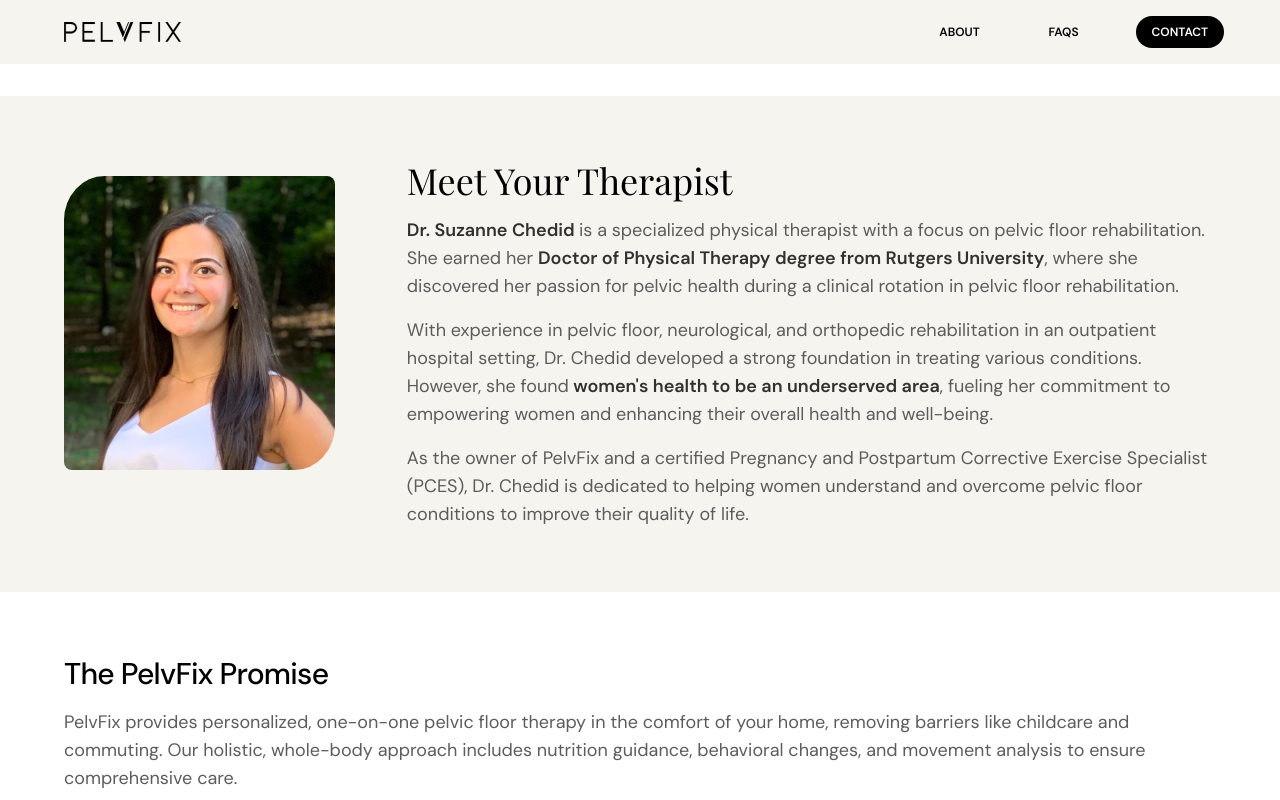
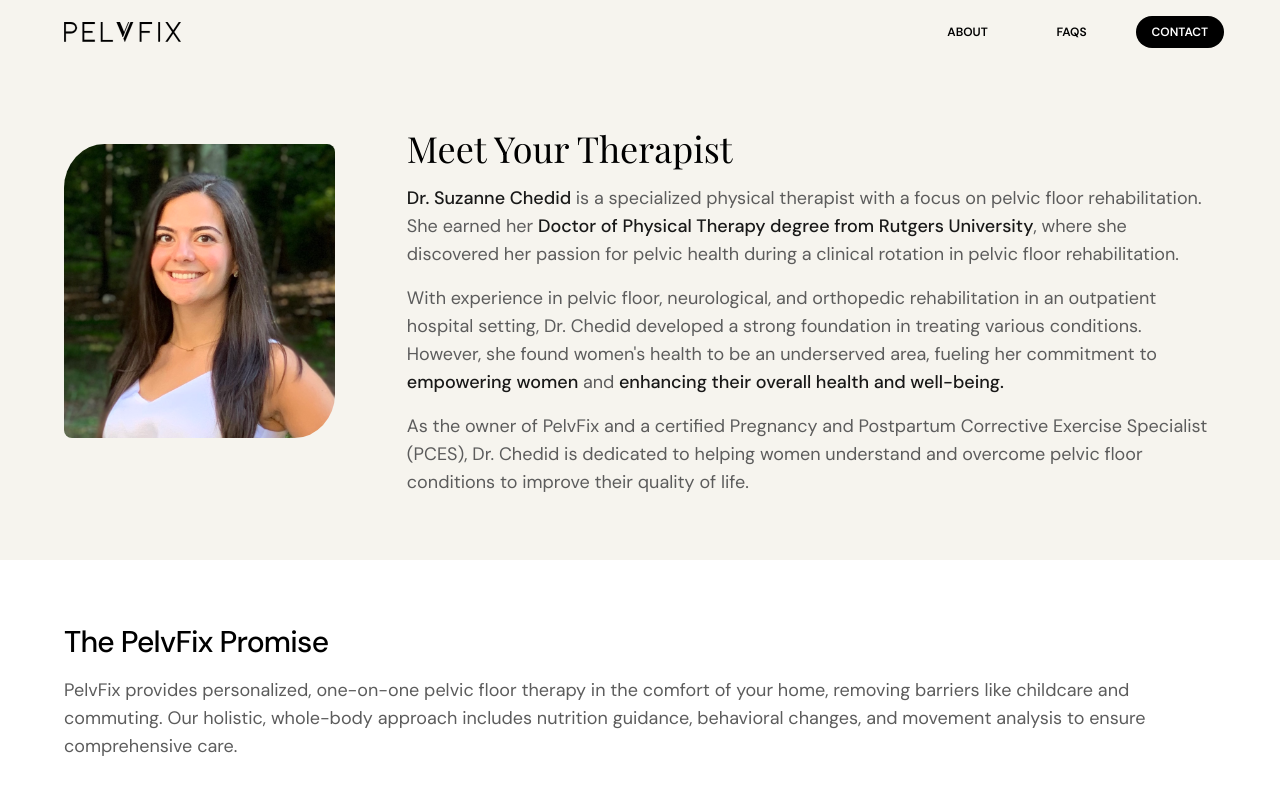
Before and after one commit to rjf2016/pelvfix-pt, a Next.js app: page /about in a window 1280 px wide. Shown: the top 800 px of the page. Built offline with nearby package versions, Linux system fonts and the light colour scheme.

Commit message:
added sitemap

```diff
--- a/app/about/page.tsx
+++ b/app/about/page.tsx
@@ -11,7 +11,7 @@
 
 export default function AboutPage() {
   return (
-    <div className="mb-16">
+    <div>
       <section className="bg-muted flex flex-col justify-center">
         <div className="container px-4 md:px-6 py-16 flex flex-col justify-center items-center md:items-start gap-x-8 lg:gap-x-16 gap-y-8 md:flex-row">
           <div className="h-full pt-4">
@@ -27,12 +27,12 @@
               Meet Your Therapist
             </h1>
             <p>
-              <span className="text-primary/80 font-semibold">
+              <span className="text-primary/90 font-medium">
                 {'Dr. Suzanne Chedid '}
               </span>
               is a specialized physical therapist with a focus on pelvic floor
               rehabilitation. She earned her{' '}
-              <span className="text-primary/80 font-semibold">
+              <span className="text-primary/90 font-medium">
                 {' Doctor of Physical Therapy degree from Rutgers University'}
               </span>
               , where she discovered her passion for pelvic health during a
@@ -42,12 +42,15 @@
               With experience in pelvic floor, neurological, and orthopedic
               rehabilitation in an outpatient hospital setting, Dr. Chedid
               developed a strong foundation in treating various conditions.
-              However, she found
-              <span className="text-primary/80 font-semibold">
-                {" women's health to be an underserved area"}
+              However, she found women&apos;s health to be an underserved area,
+              fueling her commitment to
+              <span className="text-primary/90 font-medium">
+                {' empowering women '}
               </span>
-              , fueling her commitment to empowering women and enhancing their
-              overall health and well-being.
+              and
+              <span className="text-primary/90 font-medium">
+                {' enhancing their overall health and well-being'}.
+              </span>
             </p>
             <p>
               {
--- a/app/layout.tsx
+++ b/app/layout.tsx
@@ -56,7 +56,8 @@
       >
         <div className="flex flex-col min-h-screen">
           <Navbar />
-          <main className="flex-grow flex flex-col h-full py-8">
+
+          <main className="flex-grow flex flex-col h-full pb-12">
             {children}
           </main>
           <Footer />
--- /dev/null
+++ b/app/sitemap.ts
@@ -0,0 +1,30 @@
+import { MetadataRoute } from 'next';
+
+export default function sitemap(): MetadataRoute.Sitemap {
+  return [
+    {
+      url: 'https://www.pelvfixpt.com',
+      lastModified: new Date(),
+      changeFrequency: 'yearly',
+      priority: 1,
+    },
+    {
+      url: 'https://www.pelvfixpt.com/about',
+      lastModified: new Date(),
+      changeFrequency: 'monthly',
+      priority: 0.8,
+    },
+    {
+      url: 'https://www.pelvfixpt.com/faqs',
+      lastModified: new Date(),
+      changeFrequency: 'monthly',
+      priority: 0.8,
+    },
+    {
+      url: 'https://www.pelvfixpt.com/contact',
+      lastModified: new Date(),
+      changeFrequency: 'monthly',
+      priority: 0.8,
+    },
+  ];
+}
--- a/components/navbar.tsx
+++ b/components/navbar.tsx
@@ -19,10 +19,10 @@
 
 export default function Navbar() {
   return (
-    <header className={'w-full bg-muted sticky top-0 z-50'}>
+    <header className="w-full bg-muted sticky top-0 z-50 h-12 lg:h-16">
       <nav className="container mx-auto px-4 py-1 lg:py-3">
         <div className="flex justify-between items-center">
-          <Button variant={'link'} asChild className="px-2">
+          <Button variant={'link'} asChild className="px-2 py-1">
             <Link href={'/'}>
               <Image
                 src={PelvfixSvg}
@@ -48,7 +48,7 @@
                 </Link>
               </Button>
             ))}
-            <Button asChild className="h-full ml-2">
+            <Button asChild className="h-full">
               <Link href={'/contact'}>Contact</Link>
             </Button>
           </div>
```
